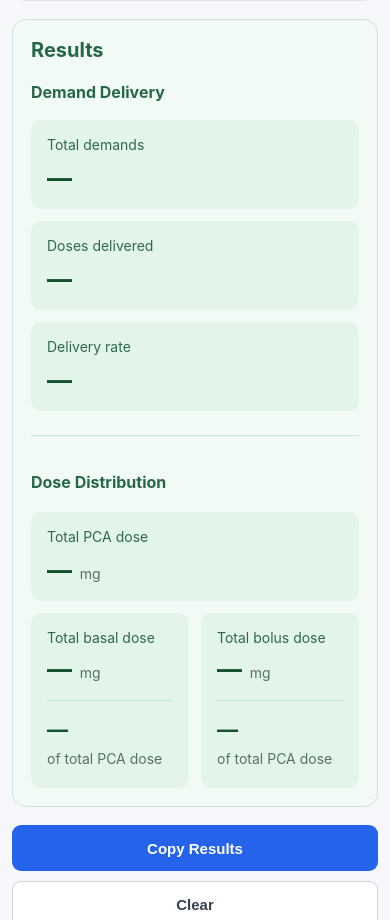
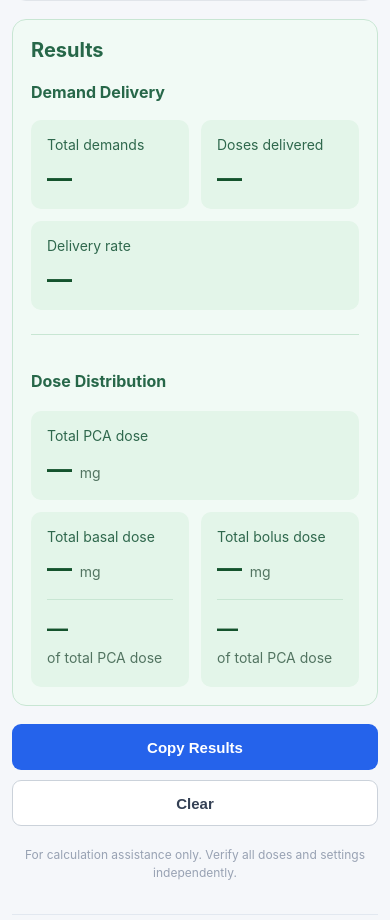
Before and after one commit to michaelamartinez448-design/pca-calculator, a plain HTML site: page index.html in a window 390 px wide. Shown: the part 1256-2176 px from the top of the page. Drawn offline with Linux system fonts and the light colour scheme.

Commit message:
Keep demand delivery cards side by side on mobile

```diff
--- a/style.css
+++ b/style.css
@@ -1062,11 +1062,7 @@ html:not(.dark-mode) body #basalSegments .unit-input span {
   margin-top: 18px;
 }
 
-@media (max-width: 600px) {
-  .demand-counts-grid {
-    grid-template-columns: 1fr;
-  }
-}
+
 
 /* Normalize vertical spacing in Results */
 .demand-counts-grid {
```
